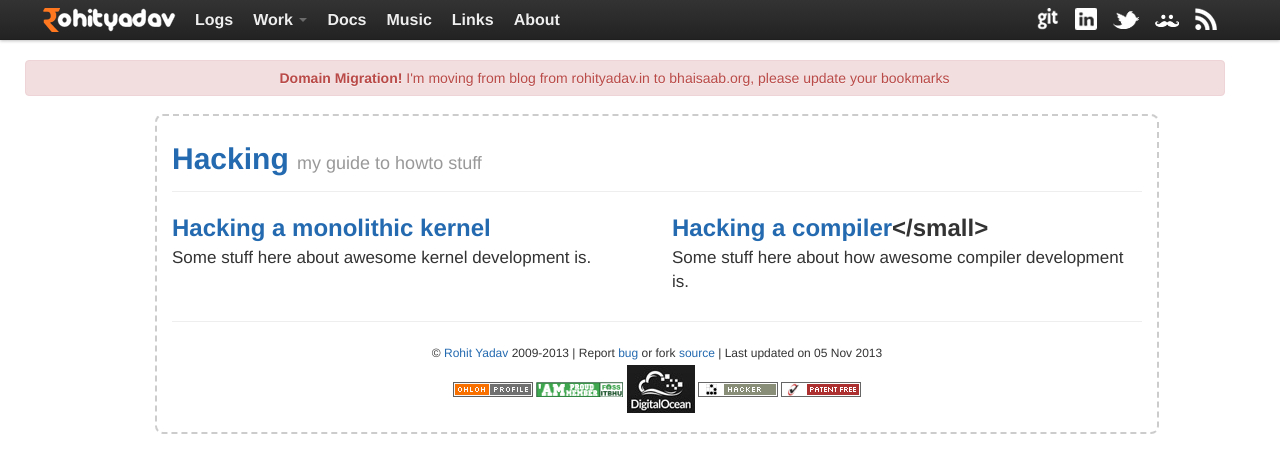
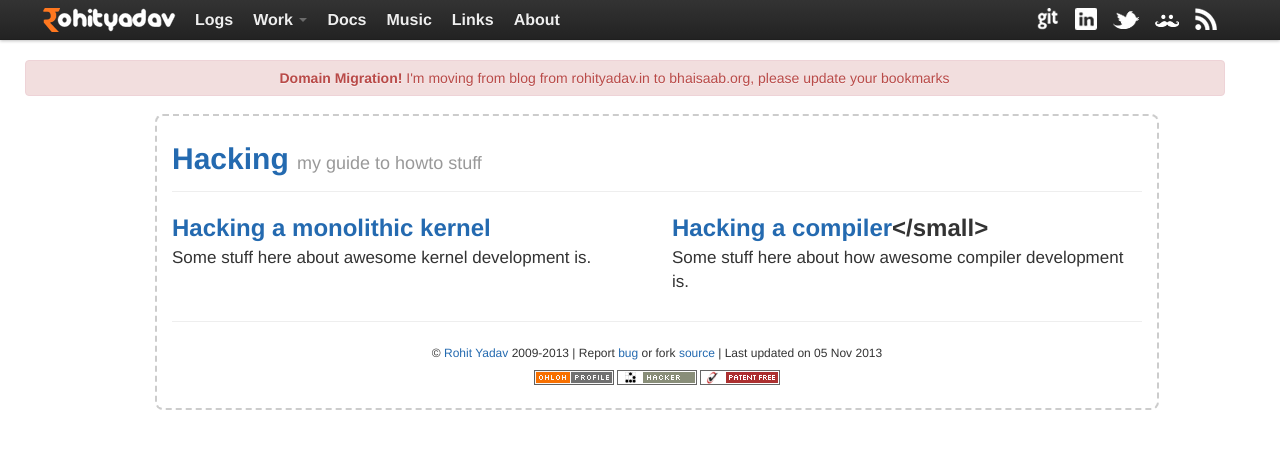
Before and after one commit to rohityadavcloud/rohityadavcloud.github.io, a Jekyll site: the page built from hacking/index.markdown, in a window 1280 px wide. Shown: the top 473 px of the page. Built offline with Jekyll 4.4.1, drawn with Linux system fonts in a browser that asks for light colours; Markdown is read by kramdown in place of the engine named in the settings; the list of posts is cut into pages by our own code.

Commit message:
layouts: remove links that no longer matter
Signed-off-by: Rohit Yadav <bhaisaab@baagi.org>

```diff
--- a/_layouts/default.html
+++ b/_layouts/default.html
@@ -88,8 +88,6 @@
         &copy; <a rel="author" href="https://plus.google.com/105500838080334630026?rel=author">Rohit Yadav</a> 2009-2013 | Report <a href="https://github.com/bhaisaab/bhaisaab.github.com/issues/new">bug</a> or fork <a href="https://github.com/bhaisaab/bhaisaab.github.com">source</a> | Last updated on {{ site.time | date_to_string }}
           <br>
           <a href="https://www.ohloh.net/accounts/58276?ref=Tiny"><img width="80" height="15" alt="Ohloh profile for Rohit Yadav" src="/assets/img/ohloh.gif"/></a>
-          <a href="http://groups.google.com/group/foss-itbhu"><img height="15" src="/assets/img/foss-itbhu.png" alt="FOSS ITBHU"></a>
-          <a href="https://www.digitalocean.com/?refcode=d5b9f0616a10"><img src="/assets/img/do.png"></a>
           <a href='http://www.catb.org/hacker-emblem/'><img src='/assets/img/hacker.png' alt='hacker emblem' /></a>
           <a href="http://endsoftpatents.org/innovating-without-patents"><img style="border-width:0" src="/assets/img/patent-free.png"></a>
           <br>
```
